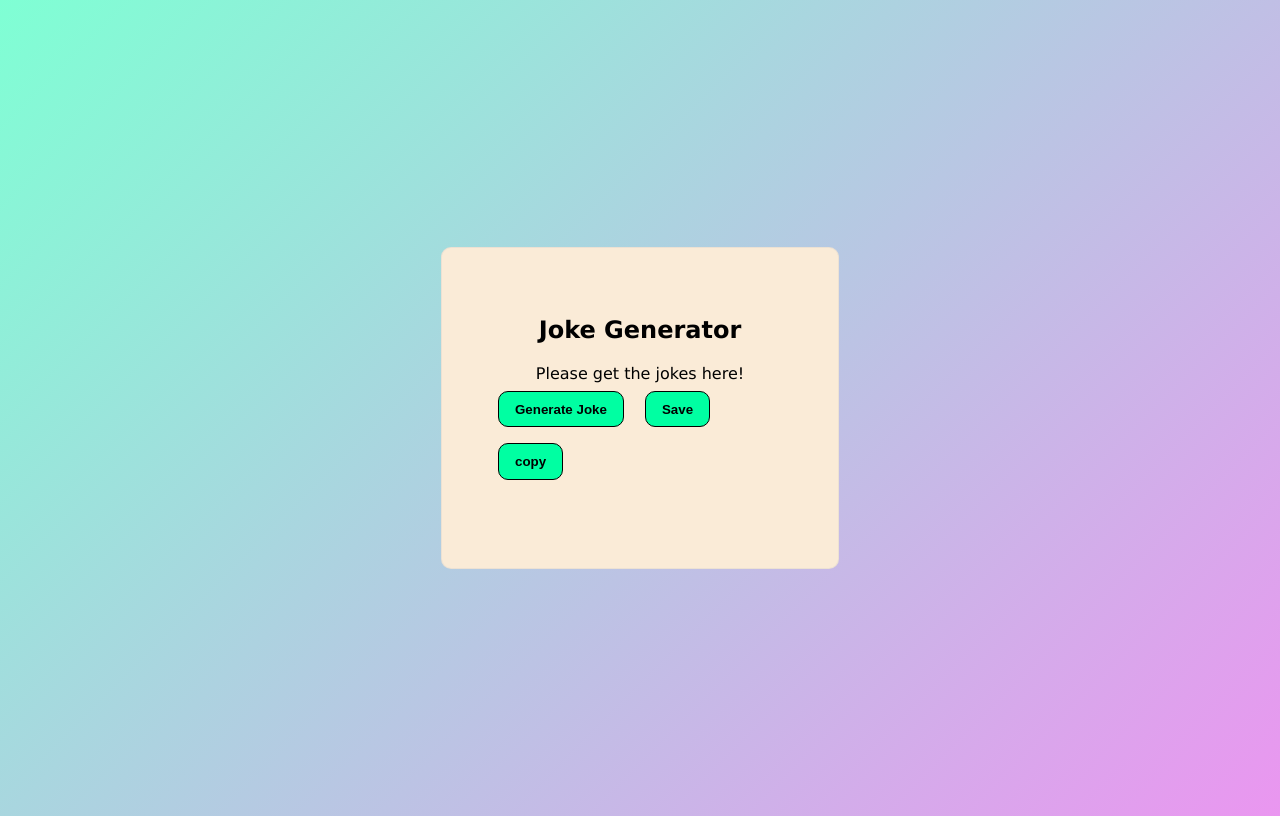
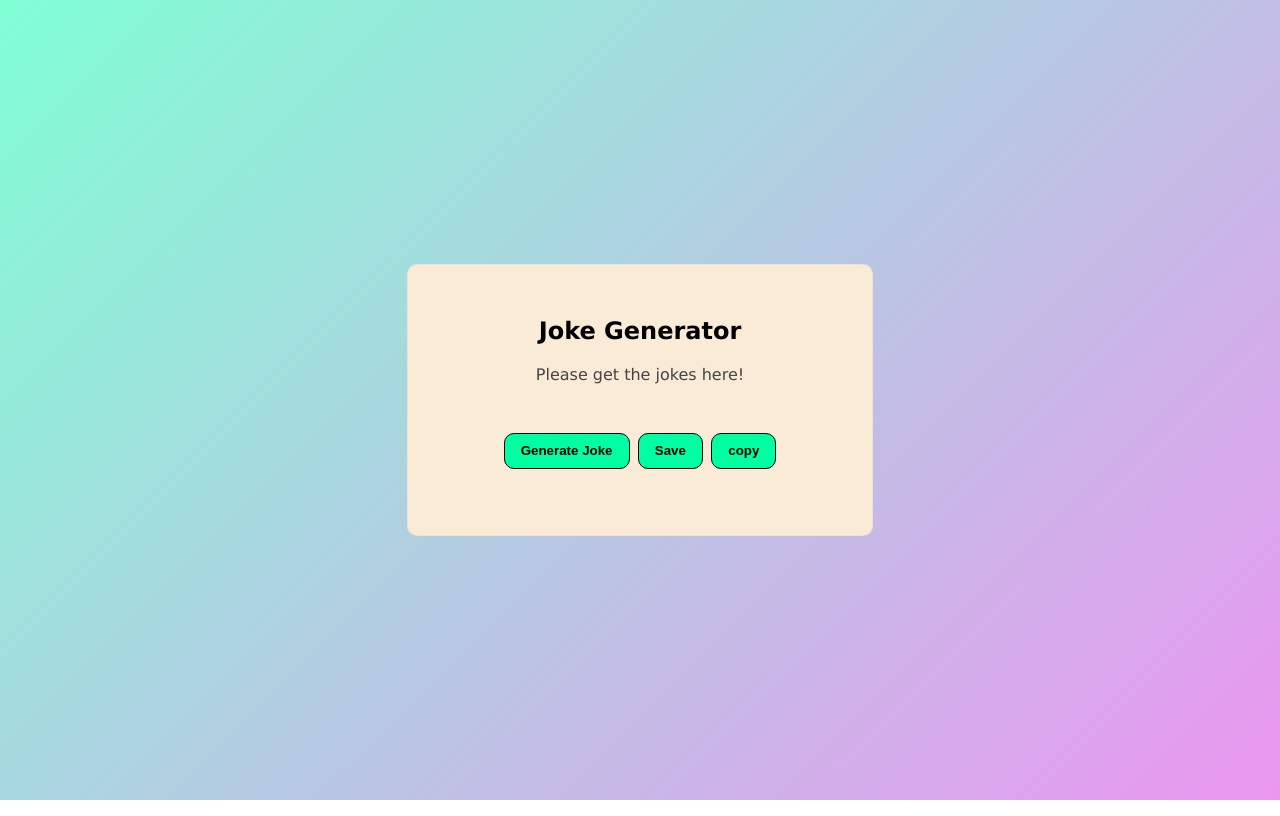
Before and after one commit to vyakhyarastogi/Real-Time-Joke-Generator, a plain HTML site: page index.html in a window 1280 px wide. Drawn offline with Linux system fonts and the light colour scheme.

Commit message:
changes saved

```diff
--- a/index.html
+++ b/index.html
@@ -13,7 +13,7 @@
 
     <div class="container">
         <h2>Joke Generator</h2>
-        <div id="jokeBox">Please get the jokes here!</div>
+        <div class="joke" id="jokeBox">Please get the jokes here!</div>
         <button class="btn" onclick="getJokes()">Generate Joke</button>
         <button class="btn" onclick="saveJoke()">Save</button>
         <button class="btn" onclick="copyJoke()" class="copy">copy</button>
--- a/style.css
+++ b/style.css
@@ -3,6 +3,7 @@ body {
     display: flex;
     justify-content: center;
     align-items: center;
+    margin: 0;
 
     height: 100vh;
     font-family: 'Lucida Sans', 'Lucida Sans Regular', 'Lucida Grande', 'Lucida Sans Unicode', Geneva, Verdana, sans-serif;
@@ -10,15 +11,23 @@ body {
 
 .container {
     background-color: antiquewhite;
-    width: 300px;
-    padding: 3rem;
+    width: 400px;
+    padding: 2rem;
     border: 1px solid #cccccc4e;
     border-radius: 10px;
+    text-align: center;
 
 }
 
 h2 {
     text-align: center;
+}
+
+.joke {
+    margin: 1rem 0;
+    font-size: 1rem;
+    color: #444;
+    min-height: 50px;
 }
 
 #jokeBox {
@@ -27,7 +36,7 @@ h2 {
 
 button {
     padding: 0.6rem 1rem;
-    margin: 0.5rem;
+    margin: 0.1rem;
 
     cursor: pointer;
     font-weight: bold;
```
